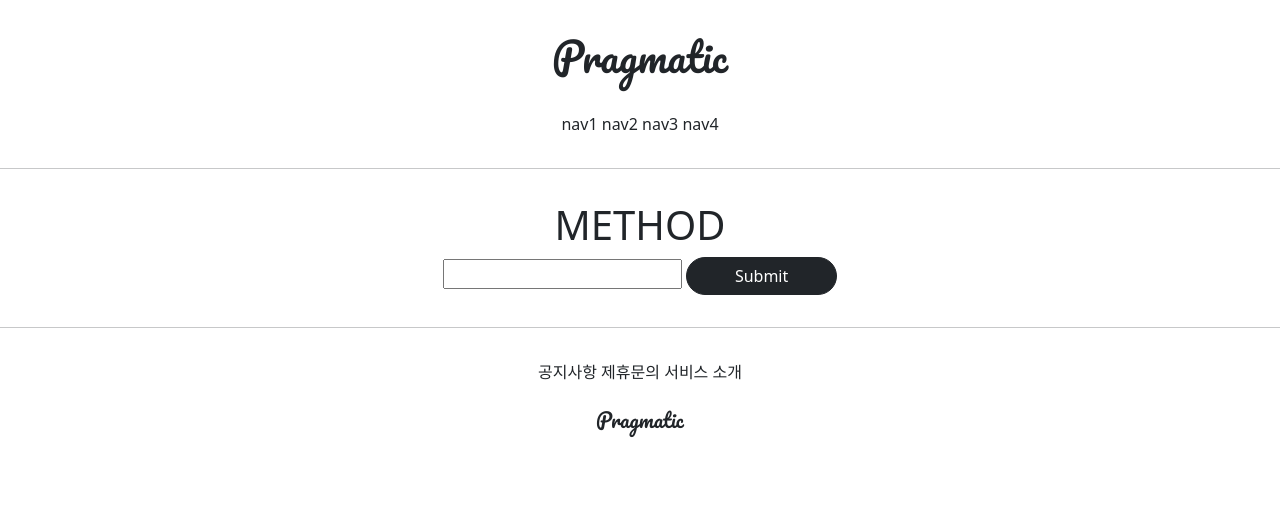
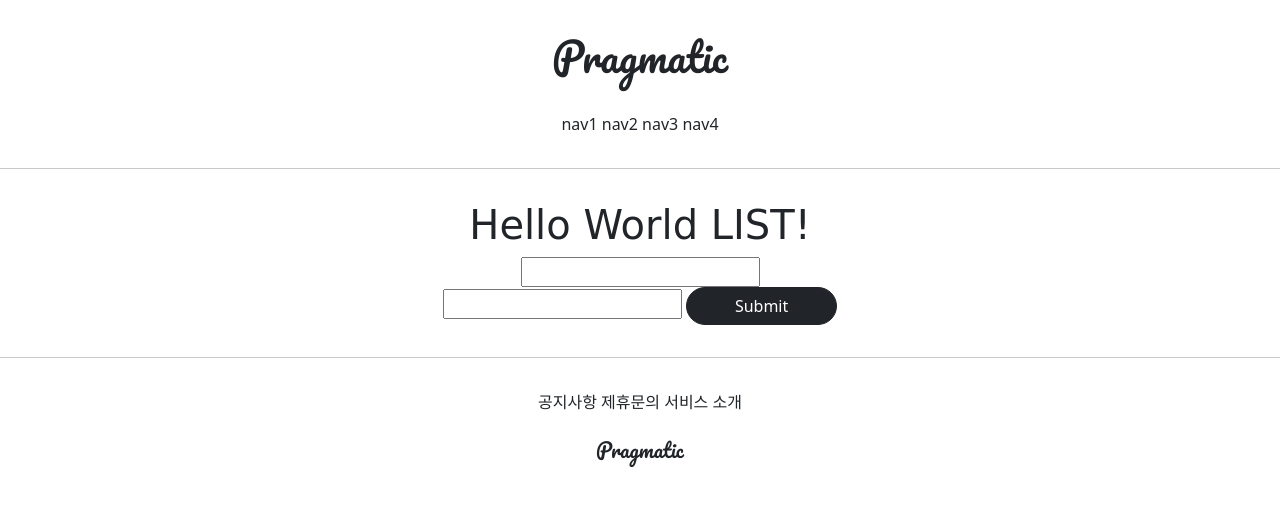
Before and after one commit to seon-hee/gis_2ban, a Django app: page /accounts/hello_world/ in a window 1280 px wide. Shown: the top 506 px of the page. Run offline with Django 3.2, Linux system fonts and the light colour scheme; parts of the project's set-up code (start-up, migrations or seed data) failed here and were passed over.

Commit message:
7/12 2ban class commit 1

```diff
--- a/accountapp/templates/accountapp/hello_world.html
+++ b/accountapp/templates/accountapp/hello_world.html
@@ -3,15 +3,28 @@
 {% block content %}
 
     <div style="margin: 2rem; text-align: center">
-        <h1>METHOD</h1>
+        <h1 style="font-family: 'lobster', cursive;">
+            Hello World LIST!
+        </h1>
 
         <form action="/accounts/hello_world/" method="post">
             {% csrf_token %}
-            <input type="text" name="input">
-            <input type="submit" class="btn btn-dark rounded-pill px-5">
+            <div>
+                <input type="text" name="hello_world_input">
+            </div>
+            <div>
+                <input type="text" name="input">
+                <input type="submit" class="btn btn-dark rounded-pill px-5">
+            </div>
+
         </form>
 
-        <h3>{{ new_data.text }}</h3>
+        {% if hello_world_output %}
+        <h3>
+            {{ hello_world_output.text }}
+        </h3>
+        {% endif %}
+
     </div>
 
 {%  endblock %}
--- a/accountapp/views.py
+++ b/accountapp/views.py
@@ -2,7 +2,7 @@ from django.http import HttpResponse
 from django.shortcuts import render
 
 # Create your views here.
-
+from accountapp.models import HelloWorld
 
 def hello_world(request):
     if request.method == "POST":
```
